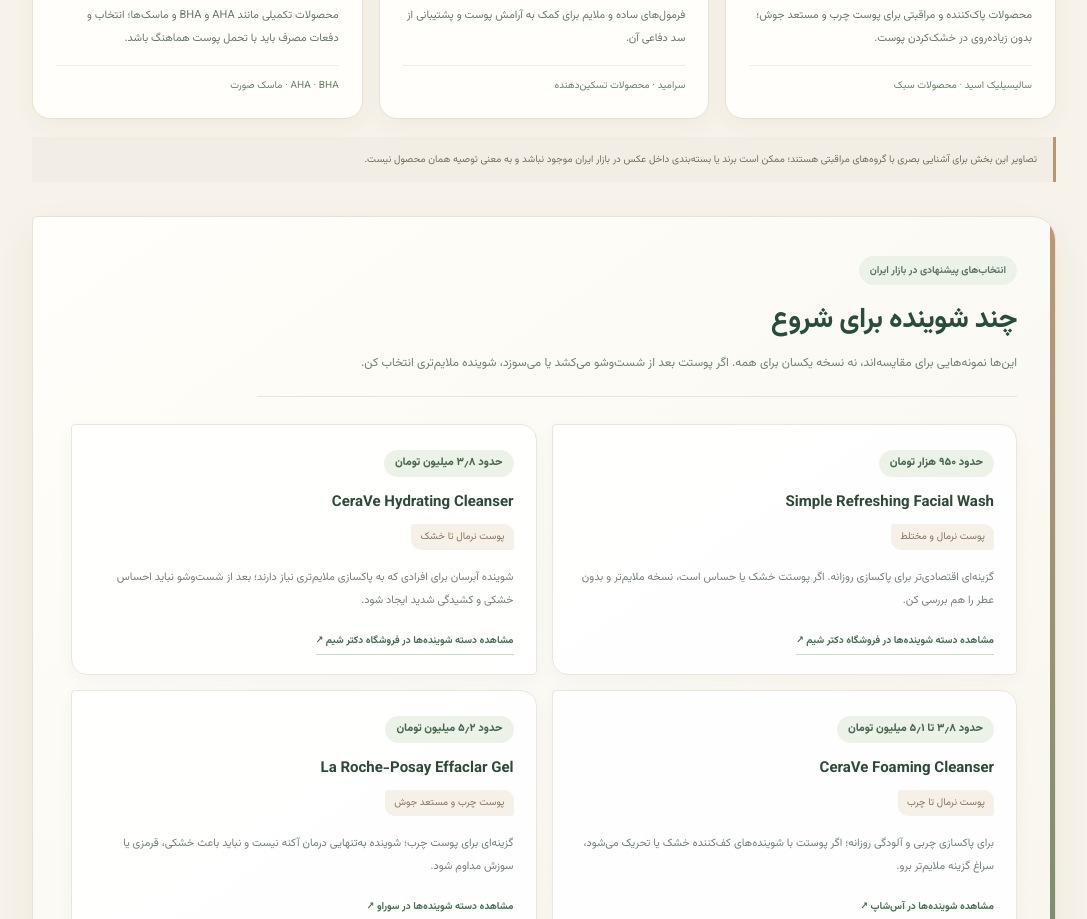
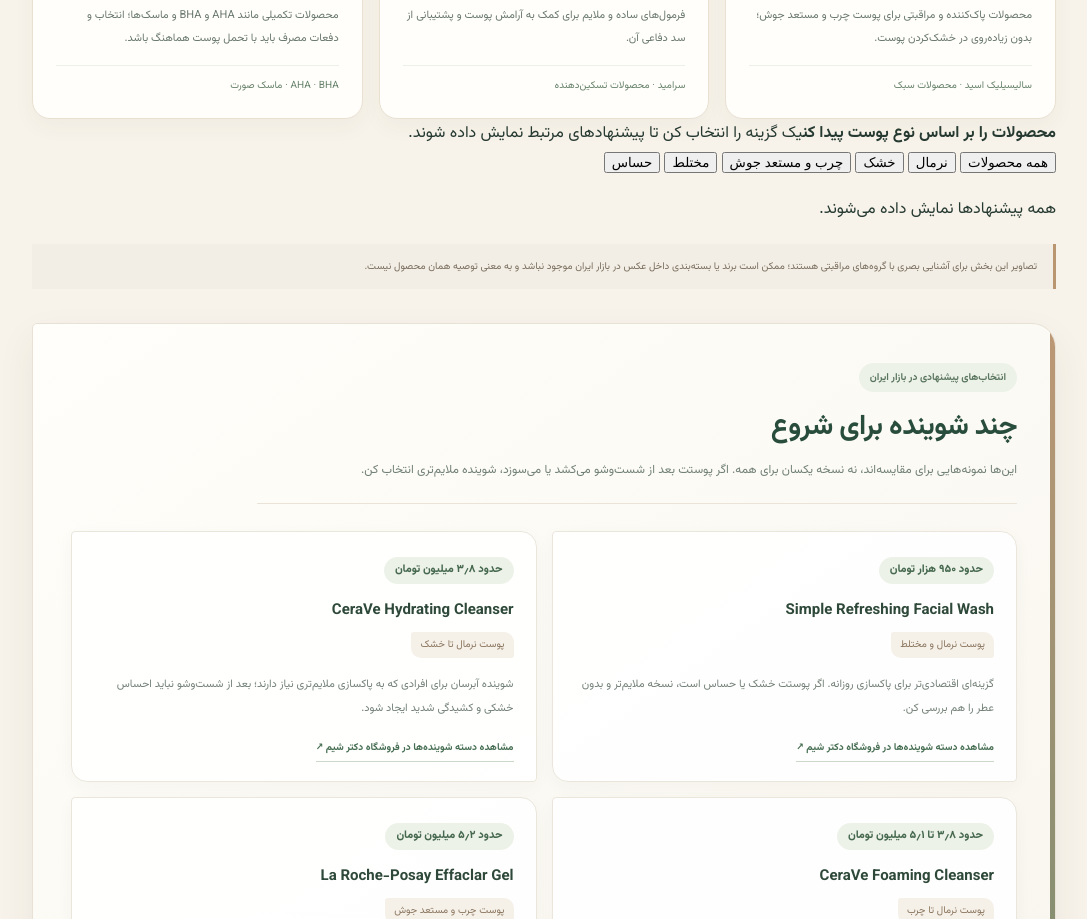
Before and after one commit to god2018n-max/skin_rejuvention, a plain HTML site: page index.html in a window 1280 px wide. Shown: the part 6327-7246 px from the top of the page, without its empty margins (96-1183 px from the left). Drawn offline with Linux system fonts and the light colour scheme.

Commit message:
Add skin-type filters to product guide

```diff
--- a/index.html
+++ b/index.html
@@ -133,6 +133,18 @@
         <article class="product-card"><div class="product-photo-wrap"><img class="product-photo" src="https://thesolvedskin.com/cdn/shop/files/Combo_2.png?v=1760388822&amp;width=1500" alt="محصولات مراقبت پوست مستعد جوش" loading="lazy"></div><span class="product-index">07</span><span class="product-symbol">◇</span><h3>پوست چرب و مستعد جوش</h3><p>محصولات پاک‌کننده و مراقبتی برای پوست چرب و مستعد جوش؛ بدون زیاده‌روی در خشک‌کردن پوست.</p><span class="product-examples">سالیسیلیک اسید · محصولات سبک</span></article>
         <article class="product-card"><div class="product-photo-wrap"><img class="product-photo" src="https://images.unsplash.com/photo-1730288951113-9cc087c14b83?auto=format&amp;fit=crop&amp;w=900&amp;q=80" alt="نمای نزدیک بافت طبیعی پوست" loading="lazy"></div><span class="product-index">08</span><span class="product-symbol">♡</span><h3>پوست حساس و ترمیم سد دفاعی</h3><p>فرمول‌های ساده و ملایم برای کمک به آرامش پوست و پشتیبانی از سد دفاعی آن.</p><span class="product-examples">سرامید · محصولات تسکین‌دهنده</span></article>
         <article class="product-card"><div class="product-photo-wrap"><img class="product-photo" src="https://brynndianne.com/cdn/shop/products/masksetedited_1200x1200.jpg?v=1653713003" alt="ماسک و لایه‌بردار صورت" loading="lazy"></div><span class="product-index">09</span><span class="product-symbol">✺</span><h3>لایه‌بردار و ماسک</h3><p>محصولات تکمیلی مانند AHA و BHA و ماسک‌ها؛ انتخاب و دفعات مصرف باید با تحمل پوست هماهنگ باشد.</p><span class="product-examples">AHA · BHA · ماسک صورت</span></article>
+      </div>
+      <div class="product-filter" aria-label="فیلتر محصولات بر اساس نوع پوست">
+        <div class="product-filter-copy"><strong>محصولات را بر اساس نوع پوست پیدا کن</strong><span>یک گزینه را انتخاب کن تا پیشنهادهای مرتبط نمایش داده شوند.</span></div>
+        <div class="product-filter-controls" role="group" aria-label="انتخاب نوع پوست">
+          <button class="filter-chip is-active" type="button" data-skin-filter="all" aria-pressed="true">همه محصولات</button>
+          <button class="filter-chip" type="button" data-skin-filter="normal" aria-pressed="false">نرمال</button>
+          <button class="filter-chip" type="button" data-skin-filter="dry" aria-pressed="false">خشک</button>
+          <button class="filter-chip" type="button" data-skin-filter="oily" aria-pressed="false">چرب و مستعد جوش</button>
+          <button class="filter-chip" type="button" data-skin-filter="combination" aria-pressed="false">مختلط</button>
+          <button class="filter-chip" type="button" data-skin-filter="sensitive" aria-pressed="false">حساس</button>
+        </div>
+        <p class="filter-count" id="productFilterCount" aria-live="polite">همه پیشنهادها نمایش داده می‌شوند.</p>
       </div>
       <p class="product-image-note">تصاویر این بخش برای آشنایی بصری با گروه‌های مراقبتی هستند؛ ممکن است برند یا بسته‌بندی داخل عکس در بازار ایران موجود نباشد و به معنی توصیه همان محصول نیست.</p>
       <div class="cleanser-guide">
```
